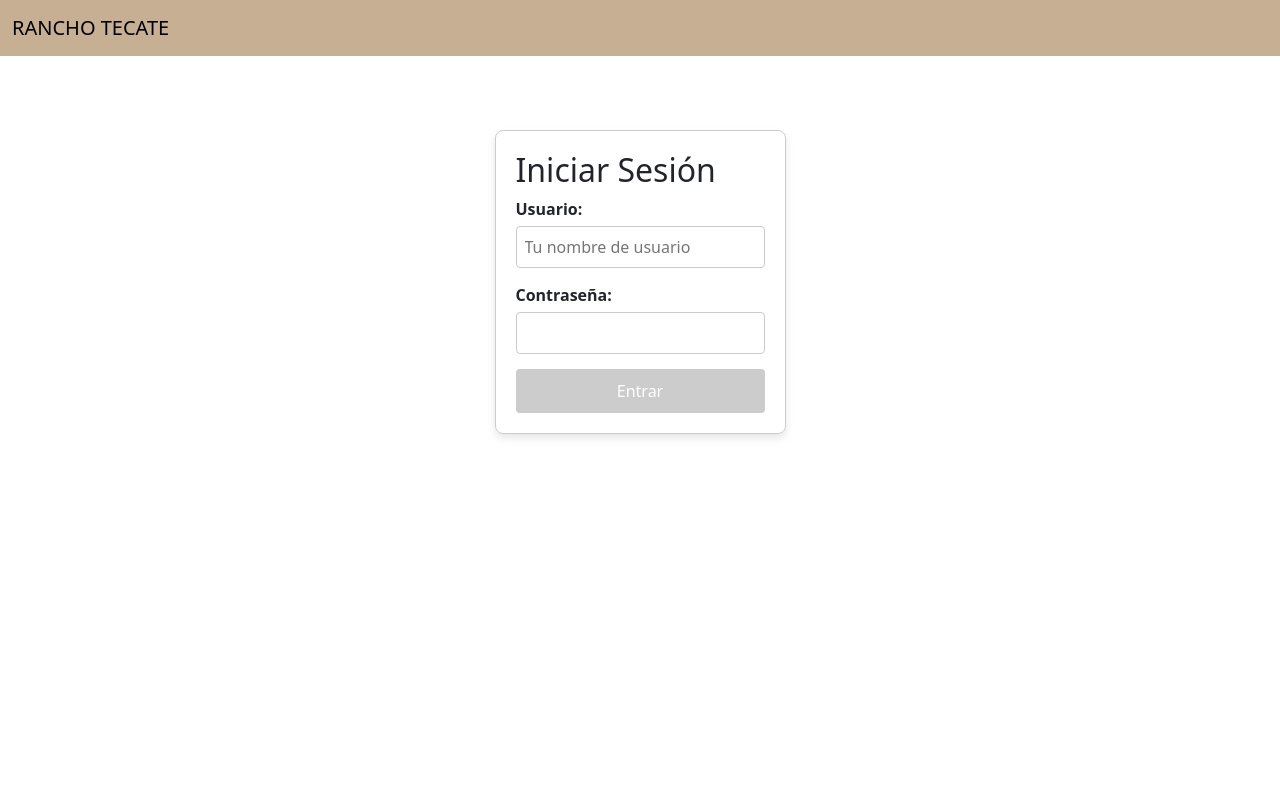
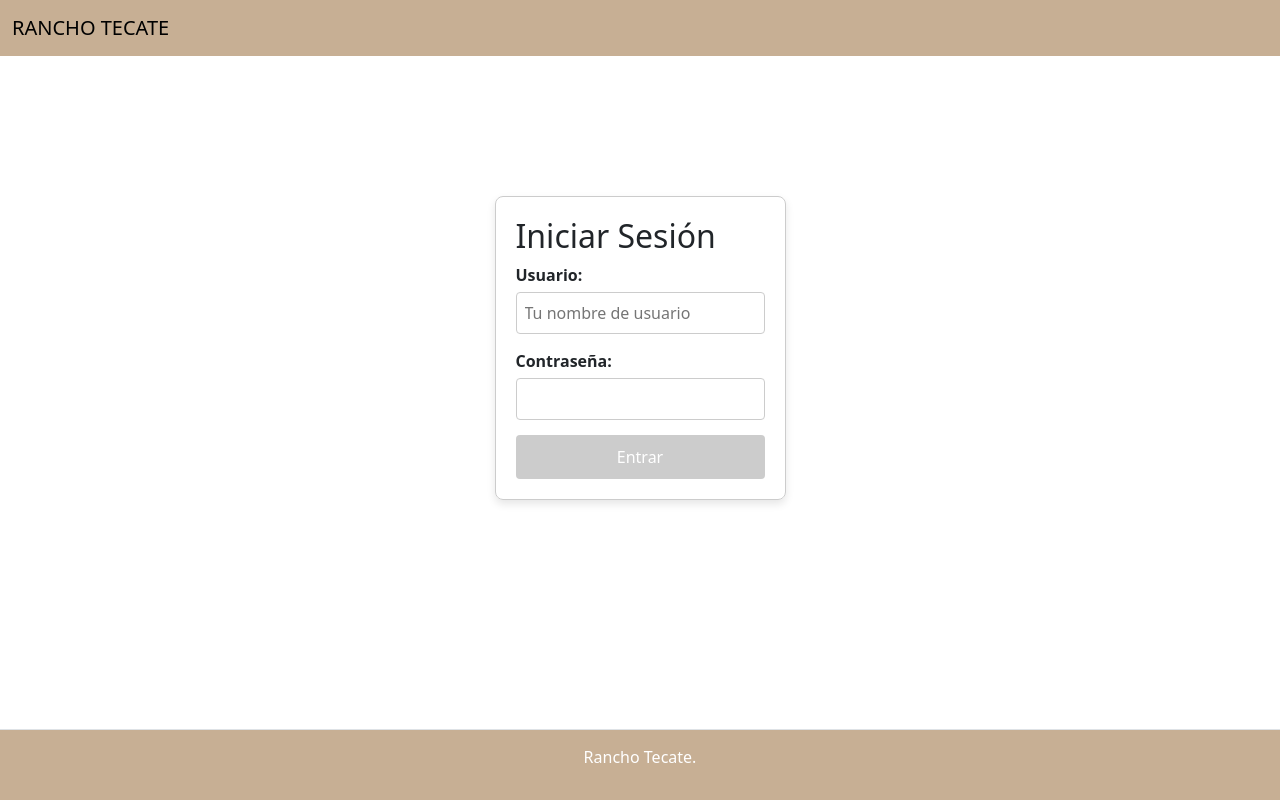
Before and after one commit to Franciscohpina/erp_rancho_Angular, an Angular app: page /login in a window 1280 px wide. Built offline with nearby package versions, Linux system fonts and the light colour scheme.

Commit message:
se acomodo el footer del login

```diff
--- a/src/app/administradores/administradores-editar/administradores-editar.ts
+++ b/src/app/administradores/administradores-editar/administradores-editar.ts
@@ -13,7 +13,7 @@ import { CommonModule } from '@angular/common'; // Necesario para *ngIf
   styleUrls: ['./administradores-editar.css']
 })
 export class AdministradoresEditar implements OnInit {
-  idDeRuta!: number;
+  idDeRuta: number = 0;
   administrador: Administradores  = {
     id:0,
     nombres:'',
--- a/src/app/pages/login/login.css
+++ b/src/app/pages/login/login.css
@@ -1,6 +1,17 @@
+html, body{
+  height: 100%;
+  margin: 0;
+  padding: 0;
+}
+
+ body{
+    display: flex;
+    flex-direction: column;
+}
+
 .login-container {
   max-width: 400px;
-  margin: 50px auto;
+  margin: 0 auto;
   padding: 20px;
   border: 1px solid #ccc;
   border-radius: 8px;
@@ -59,23 +70,31 @@ button:disabled {
 }
 
 .main-content {
-  flex-grow: 1;
+  flex: 1;
   display: flex;
+  padding: 50px;
+  padding-bottom: 20px;
+  padding-top: 140px;
+  justify-content: center;
+  align-items: center ;
+
 }
 
+
 .footer {
-  /* Asegúrate de que tu footer tenga las clases de Bootstrap
-     para un tema oscuro si así lo deseas, ej: 'bg-dark text-white'
-  */
-  margin-top: auto;
-  padding: 20px 0;
+ position: fixed;
+  bottom: 0;
+  left: 0;
+  width: 100%;
+  background-color: #C7AF94;
+  color: white;
   text-align: center;
-  background-color: #C7AF94; /* Fondo gris claro */
+  padding: 15px 0;
   border-top: 1px solid #dee2e6;
-  color: #6c757d; /* Texto gris */
+  z-index: 100;
 }
 
-.footer p {
+/* .footer p {
   margin: 0;
-  color: #31351b;
-}
+  color: #ffffff;
+} */
--- a/src/app/pages/login/login.html
+++ b/src/app/pages/login/login.html
@@ -1,12 +1,12 @@
 <nav class="navbar navbar-expand-lg" style="background-color: #C7AF94;">
   <div class="container-fluid">
     <a class="navbar-brand" href="#">RANCHO TECATE</a>
-    <button class="navbar-toggler" type="button" data-bs-toggle="collapse" data-bs-target="#navbarNavAltMarkup" aria-controls="navbarNavAltMarkup" aria-expanded="false" aria-label="Toggle navigation">
+    <!-- <button class="navbar-toggler" type="button" data-bs-toggle="collapse" data-bs-target="#navbarNavAltMarkup" aria-controls="navbarNavAltMarkup" aria-expanded="false" aria-label="Toggle navigation">
       <span class="navbar-toggler-icon"></span>
-    </button>
+    </button> -->
   </div>
 </nav>
-<br>
+
 <div class="main-content">
 
 <div class="login-container">
@@ -53,10 +53,10 @@
 </div>
 </div>
 
-<!-- <footer class="footer">
+<footer class="footer">
         <div class="container">
             <div class="footer-col logo-col">
                 <p>Rancho Tecate.</p>
             </div>
         </div>
-    </footer> -->
+    </footer>
```
